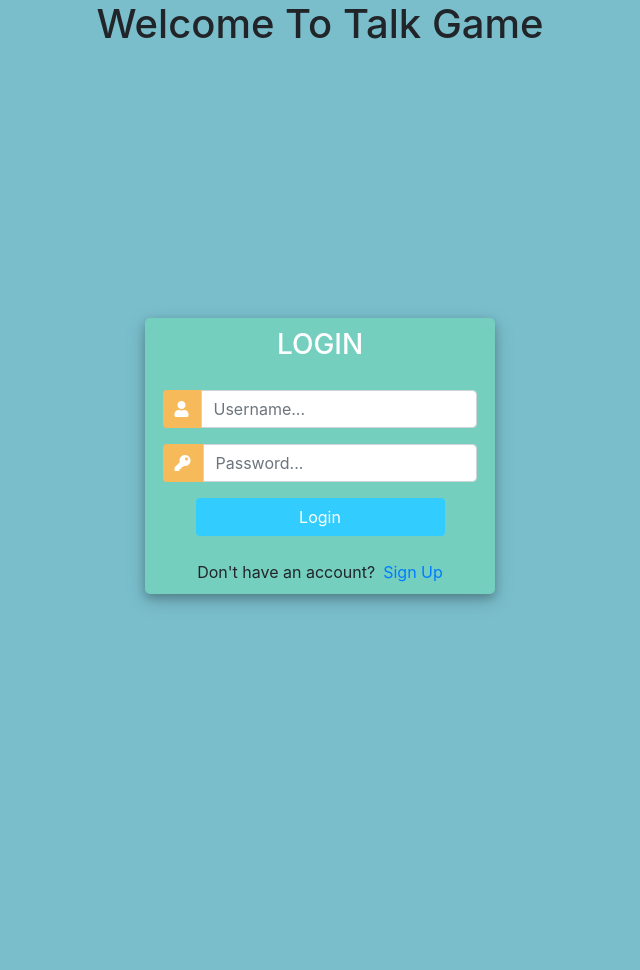
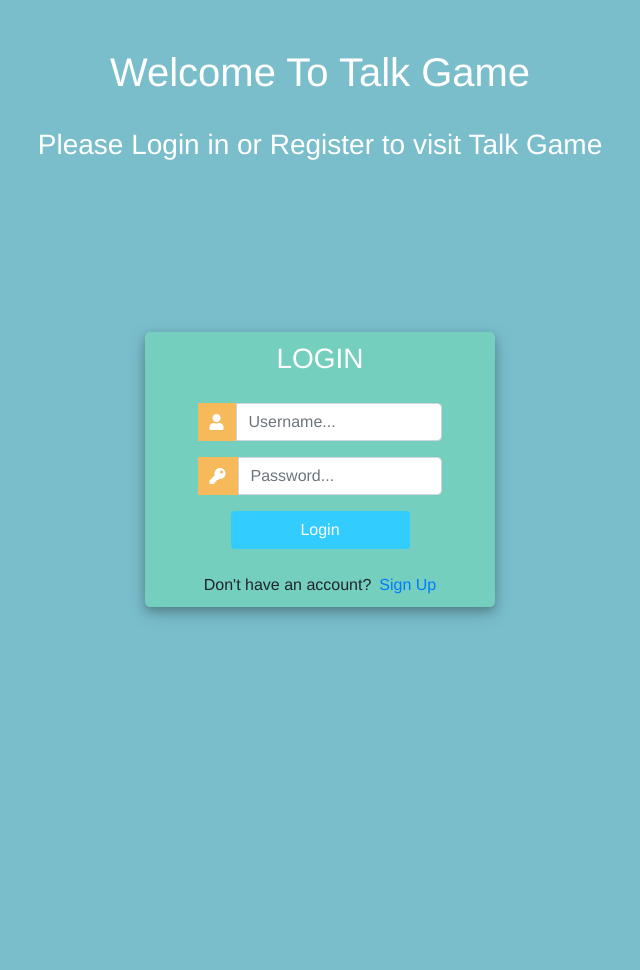
Before and after one commit to JLumb/Talk-Game, a Django app: template templates/accounts/login.html in a window 1280 px wide. Shown: the whole page, without its empty margins (320-960 px from the left). Before the commit the page ends 606 px from the top, so only its background shows below. Run offline with Django 3.2, Linux system fonts and the light colour scheme; the template is opened without the code that fills it, so the values that code supplies are empty; some libraries are stand-ins or nearby versions.

Commit message:
fixed css for login and register, also added some bootstrap for nav bar

```diff
--- a/static/css/style.css
+++ b/static/css/style.css
@@ -1,9 +1,15 @@
+* {
+    font-family: 'Helvetica', sans-serif;
+}
+
+
 body,
 html {
     margin: 0;
     padding: 0;
     height: 100%;
-    background: #7abecc !important;
+    background: #7abecc;
+
 }
 
 
@@ -14,9 +20,6 @@ html {
 }
 
 
-#page-heading {
-    text-align: center;
-}
 
 .user_card {
     width: 350px;
@@ -46,13 +49,13 @@ html {
 
 .login_btn {
     width: 100%;
-    background: #33ccff !important;
-    color: white !important;
+    background: #33ccff;
+    color: white;
 }
 
 .login_btn:focus {
-    box-shadow: none !important;
-    outline: 0px !important;
+    box-shadow: none;
+    outline: 0px;
 }
 
 .login_container {
@@ -60,16 +63,16 @@ html {
 }
 
 .input-group-text {
-    background: #f7ba5b !important;
-    color: white !important;
-    border: 0 !important;
-    border-radius: 0.25rem 0 0 0.25rem !important;
+    background: #f7ba5b;
+    color: white;
+    border: 0;
+    border-radius: 0.25rem 0 0 0.25rem;
 }
 
 .input_user,
 .input_pass:focus {
-    box-shadow: none !important;
-    outline: 0px !important;
+    box-shadow: none;
+    outline: 0px;
 }
 
 #messages {
@@ -80,56 +83,6 @@ html {
     margin-top: 10px;
 }
 
-
-.user_card {
-    width: 350px;
-    margin-top: auto;
-    margin-bottom: auto;
-    background: #74cfbf;
-    position: relative;
-    display: flex;
-    justify-content: center;
-    flex-direction: column;
-    padding: 10px;
-    box-shadow: 0 4px 8px 0 rgba(0, 0, 0, 0.2), 0 6px 20px 0 rgba(0, 0, 0, 0.19);
-    -webkit-box-shadow: 0 4px 8px 0 rgba(0, 0, 0, 0.2), 0 6px 20px 0 rgba(0, 0, 0, 0.19);
-    -moz-box-shadow: 0 4px 8px 0 rgba(0, 0, 0, 0.2), 0 6px 20px 0 rgba(0, 0, 0, 0.19);
-    border-radius: 5px;
-
-}
-
-.form_container {
-    margin-top: 20px;
-}
-
 #form-title {
     color: #fff;
 }
-
-.login_btn {
-    width: 100%;
-    background: #33ccff !important;
-    color: white !important;
-}
-
-.login_btn:focus {
-    box-shadow: none !important;
-    outline: 0px !important;
-}
-
-.login_container {
-    padding: 0 2rem;
-}
-
-.input-group-text {
-    background: #f7ba5b !important;
-    color: white !important;
-    border: 0 !important;
-    border-radius: 0.25rem 0 0 0.25rem !important;
-}
-
-.input_user,
-.input_pass:focus {
-    box-shadow: none !important;
-    outline: 0px !important;
-}
--- a/talk_game/urls.py
+++ b/talk_game/urls.py
@@ -18,11 +18,10 @@ from django.urls import path, include
 from forum import views
 
 urlpatterns = [
+    path('', views.LoginPage, name='login'),
     path('admin/', admin.site.urls),
     path('summernote/', include('django_summernote.urls')),
     path('register', views.RegisterPage, name='register'),
-    path('login/', views.LoginPage, name='login'),
     path('logout/', views.LogoutUser, name='logout'),
     path('home/', views.home, name='home'),
-
 ]
--- a/templates/accounts/login.html
+++ b/templates/accounts/login.html
@@ -10,12 +10,14 @@
 
 </head>
 <body>
-	<div class="container">
-		<h1 id="page-heading">Welcome To Talk Game</h1>
+	<div class="container text-white pt-5 text-center">
+		<h1 id="page-heading" >Welcome To Talk Game</h1><br>
+
+
+		<h3> Please Login in or Register to visit Talk Game</h3>
 	</div>
-
 	<div class="container h-100">
-		<div class="d-flex justify-content-center h-100">
+		<div class="d-flex justify-content-center h-75">
 			<div class="user_card">
 				<div class="d-flex justify-content-center">
 
```
Also changed, not shown: templates/accounts/navbar.html (+23 -11 lines), templates/base.html (+8 -0 lines), templates/accounts/add_post.html (added), templates/add_post.html (deleted).
